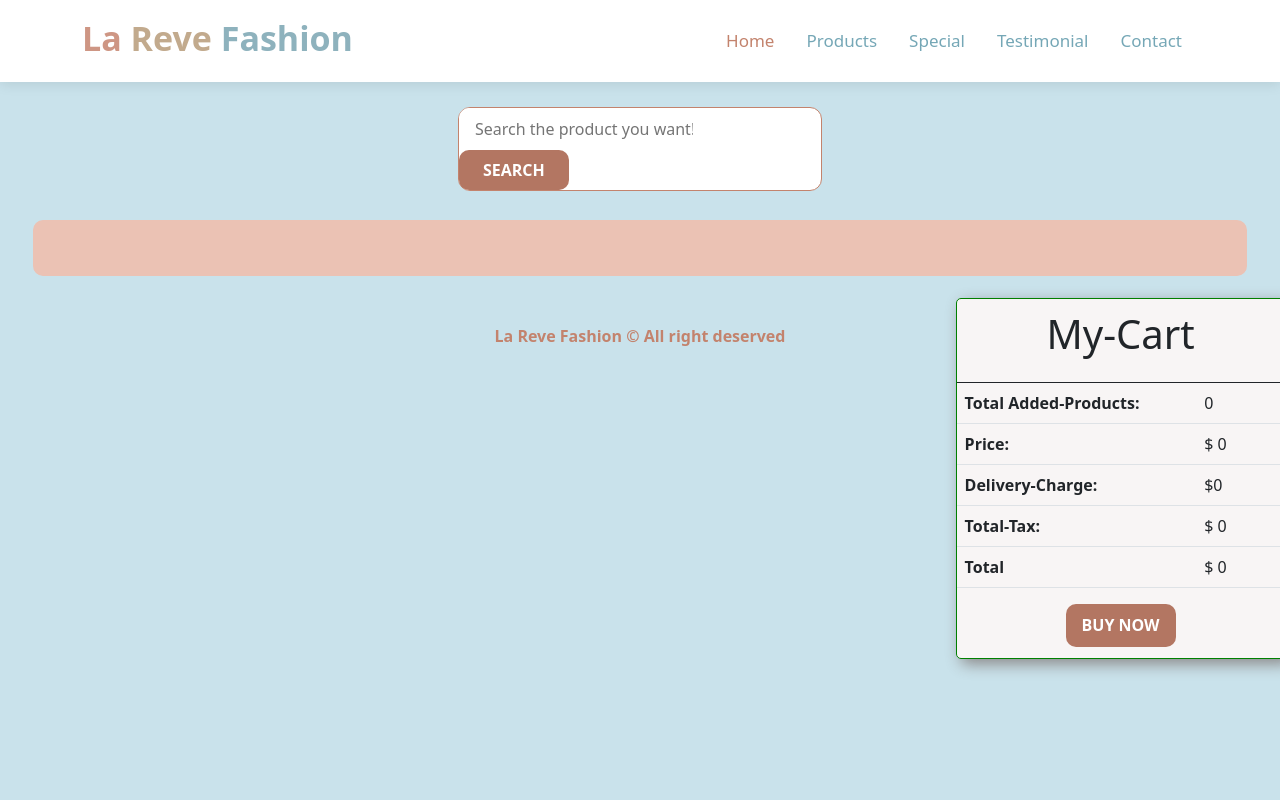
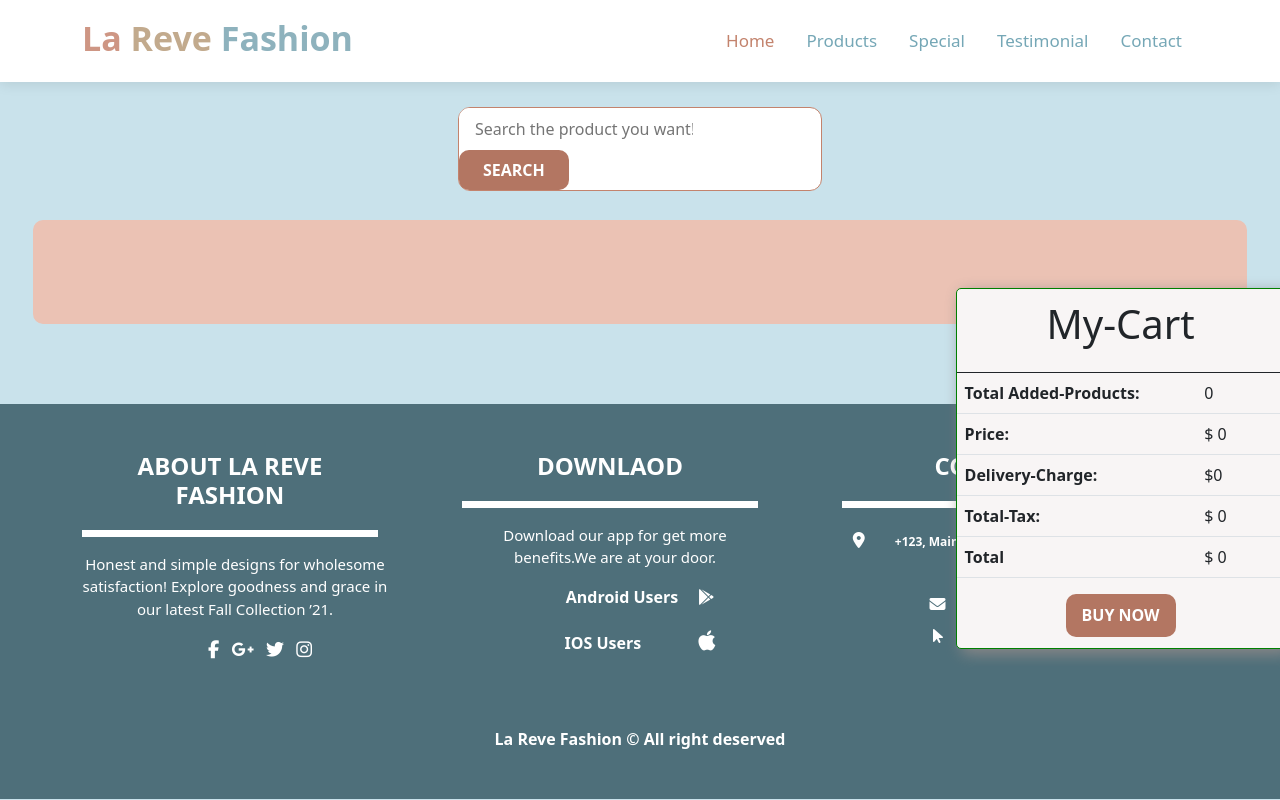
Before and after one commit to JannatulHappy/la-reve-fashion, a plain HTML site: page index.html in a window 1280 px wide. Drawn offline with nearby package versions, Linux system fonts and the light colour scheme; no server answers.

Commit message:
end commit

```diff
--- a/css/style.css
+++ b/css/style.css
@@ -61,6 +61,7 @@ a{
 .main{
   width:93%;
   margin: 0 auto;
+  padding-bottom: 80px;
 }
 .search-field{
   padding: 9px 16px;
@@ -120,6 +121,55 @@ a{
   background-color: rgb(248, 245, 245);
   box-shadow: 5px 5px 15px rgb(139, 136, 136);
   border-radius: 5px;
-  margin-top:70px;
+  margin-top:60px;
   position: fixed;
 }
+/* footer start */
+footer{
+  background-color: #4e6f7a;
+  color: white;
+  font-size:15px;
+  font-weight: 300;
+  text-align: center;
+}
+footer a{
+  text-decoration: none;
+}
+.contact h4{
+  border-bottom: 7px solid white;
+  padding-bottom: 20px;
+  text-transform: uppercase;
+  font-weight: bold;
+  margin-right: 60px;
+}
+.contact p{
+  font-size: 15px;
+  font-weight: 400;
+  padding-right: 50px;
+}
+.about ul li a{
+  color:white;
+  font-size: 18px;
+}
+.download ul li span{
+  color:white;
+  margin-right: 20px;
+}
+.download ul li i{
+  color:white;
+}
+.download .fa-apple{
+  margin-top:20px;
+  margin-left: 37px;
+  font-size: 23px;
+}
+.contact-info ul li i{
+  color:white;
+  margin-left:10px;
+  margin-right: 30px;
+}
+.contact-info ul li span{
+  color:white;
+  font-size: 12px;
+}
+/* footer end */
--- a/index.html
+++ b/index.html
@@ -62,7 +62,7 @@
       </div>
     </div>
     <!-- product area -->
-    <div class="row  product">
+    <div class="row  product pb-5">
       <div class="col-md-6 col-lg-9 col-sm-12  ">
         <div id="all-products" class="ms-5 mt-5">
 
@@ -122,7 +122,50 @@
     </div>
   </main>
 
-  <footer class="p-5 text-center fw-bold fs-6">La Reve Fashion &copy All right deserved</footer>
+  <footer class="p-5 text-center fw-bold fs-6"><section class="contact pb-5">
+    <div class="container">
+      <div class="row">
+        <div class="col-lg-4">
+          <div class="about">
+            <h4>about La Reve Fashion</h4>
+            <p class="my-3">Honest and simple designs for wholesome satisfaction! Explore goodness and grace in our latest Fall Collection ’21.</p>
+            <ul class="list-unstyled">
+              <li class="list-inline-item"><a href=""><i class="fab fa-facebook-f"></i></a></li>
+              <li class="list-inline-item"><a href=""><i class="fab fa-google-plus-g"></i></a></li>
+              <li class="list-inline-item"><a href=""><i class="fab fa-twitter"></i></a></li>
+              <li class="list-inline-item"><a href=""><i class="fab fa-instagram"></i></a></li>
+
+
+            </ul>
+          </div>
+
+        </div>
+        <div class="col-lg-4">
+          <div class="download">
+            <h4>downlaod</h4>
+            <p class="my-3">Download our app for get more benefits.We are at your door. </p>
+            <ul class="list-unstyled">
+              <li><a href=""><span>Android Users</span><i class="fab fa-google-play"></i></a></li>
+              <li><a href=""><span>IOS Users</span><i class="fab fa-apple"></i></a></li>
+            </ul>
+          </div>
+        </div>
+        <div class="col-lg-4">
+          <div class="contact-info">
+            <h4>contact</h4>
+            <ul class="list-unstyled my-3">
+              <li><a href=""><i class="fas fa-map-marker-alt my-2"></i><span>+123, Main Street, Your City,
+                New York,       USA 789456</span></a></li>
+              <li><a href=""><i class="fas fa-mobile-alt my-2"></i><span>+123 4567 8900</span></a></li>
+              <li><a href=""><i class="fas fa-envelope my-2"></i><span>free@larevefashion.com</span></a></li>
+              <li><a href=""><i class="fas fa-mouse-pointer my-2"></i><span>www.larevefashion.com</span></a></li>
+            </ul>
+          </div>
+        </div>
+
+      </div>
+    </div>
+  </section>La Reve Fashion &copy All right deserved </footer>
 
   <!-- add javascript  file  -->
   <script src="./js/app.js"></script>
--- a/js/app.js
+++ b/js/app.js
@@ -17,12 +17,12 @@ const showProducts = (products) => {
       <div>
         <img class="product-image mb-3" src=${image}></img>
       </div>
-      <h6 class="fw-bold">${product.title.slice(0,36)}</h6>
+      <h6 class="fw-bold">${product.title.slice(0,28)}</h6>
       <p>Category: ${product.category}</p>
       <p>Rating : ${product.rating.rate}<i class="fas fa-star"></i><br>${product.rating.count} people have rated this product</p>
       <h2>Price: $ ${product.price}</h2>
       <button onclick="addToCart(${product.id},${product.price})" id="addToCart-btn" class="buy-now mt-4 la-reve-button text-uppercase ">add to cart</button>
-      <button id="details-btn" class="mt-4 la-reve-button  details-button text-uppercase ">Details</button></div>
+      <button id="details-btn" class="mt-4 ms-2 la-reve-button  details-button text-uppercase ">Details</button></div>
       `;
     document.getElementById("all-products").appendChild(div);
   }
```
